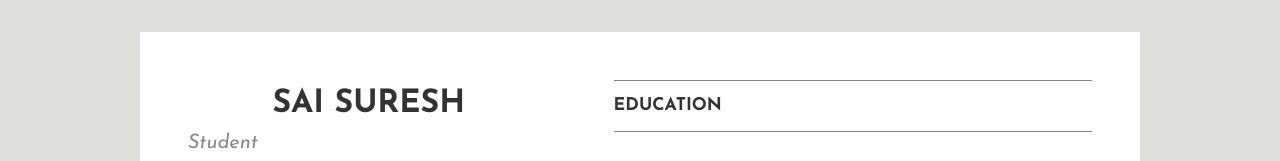
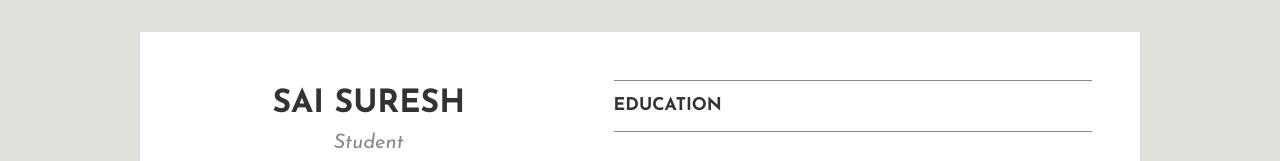
Before and after one commit to saisuresh1999/ModernResume, a plain HTML site: page index.html in a window 1280 px wide. Shown: the top 161 px of the page. Drawn offline with Linux system fonts and the light colour scheme.

Commit message:
Update style.css

```diff
--- a/style.css
+++ b/style.css
@@ -114,7 +114,7 @@ ul {
 
     margin-bottom: 1rem;
 }
-#student{
+.student{
   text-align: center;
 }
 .resume {
```
